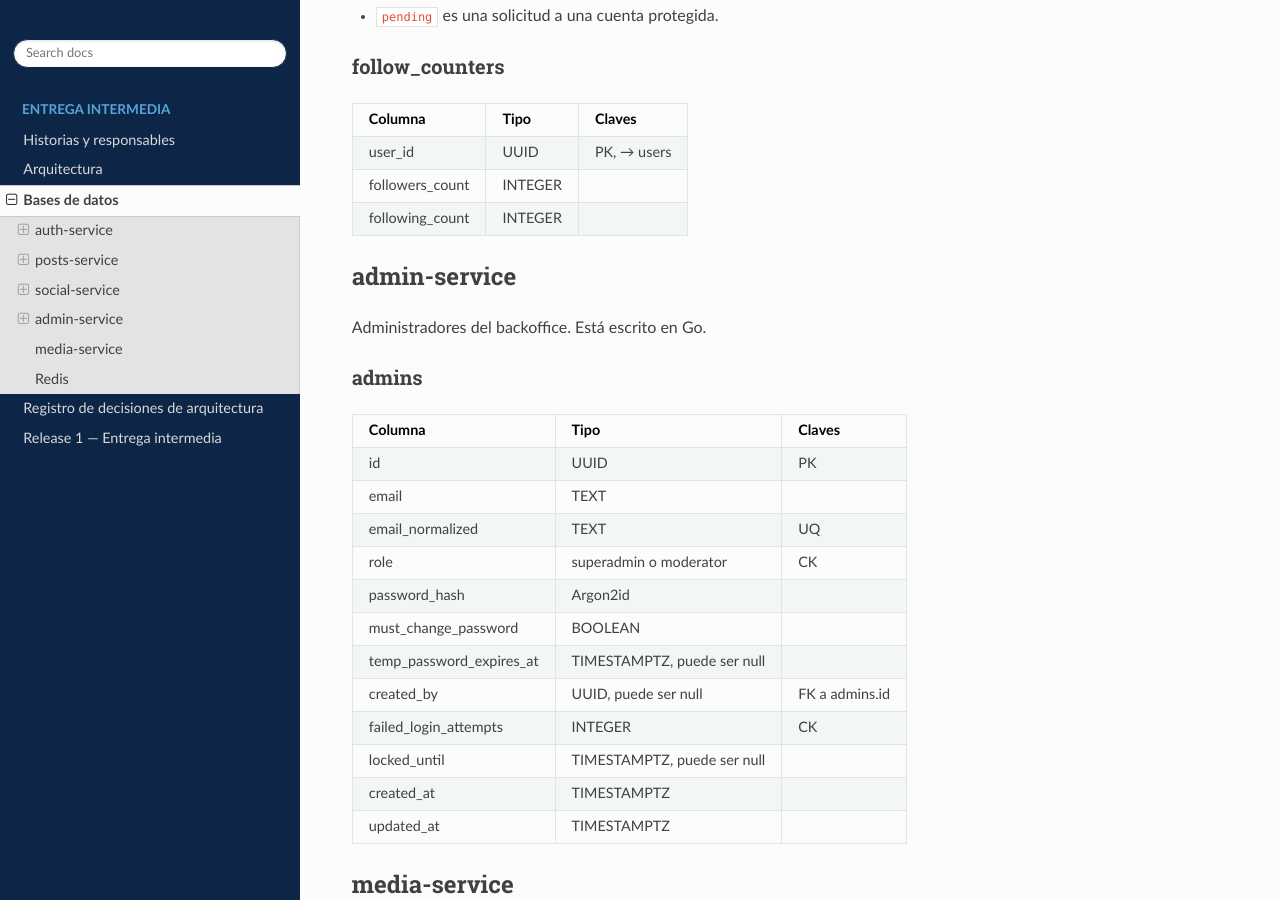
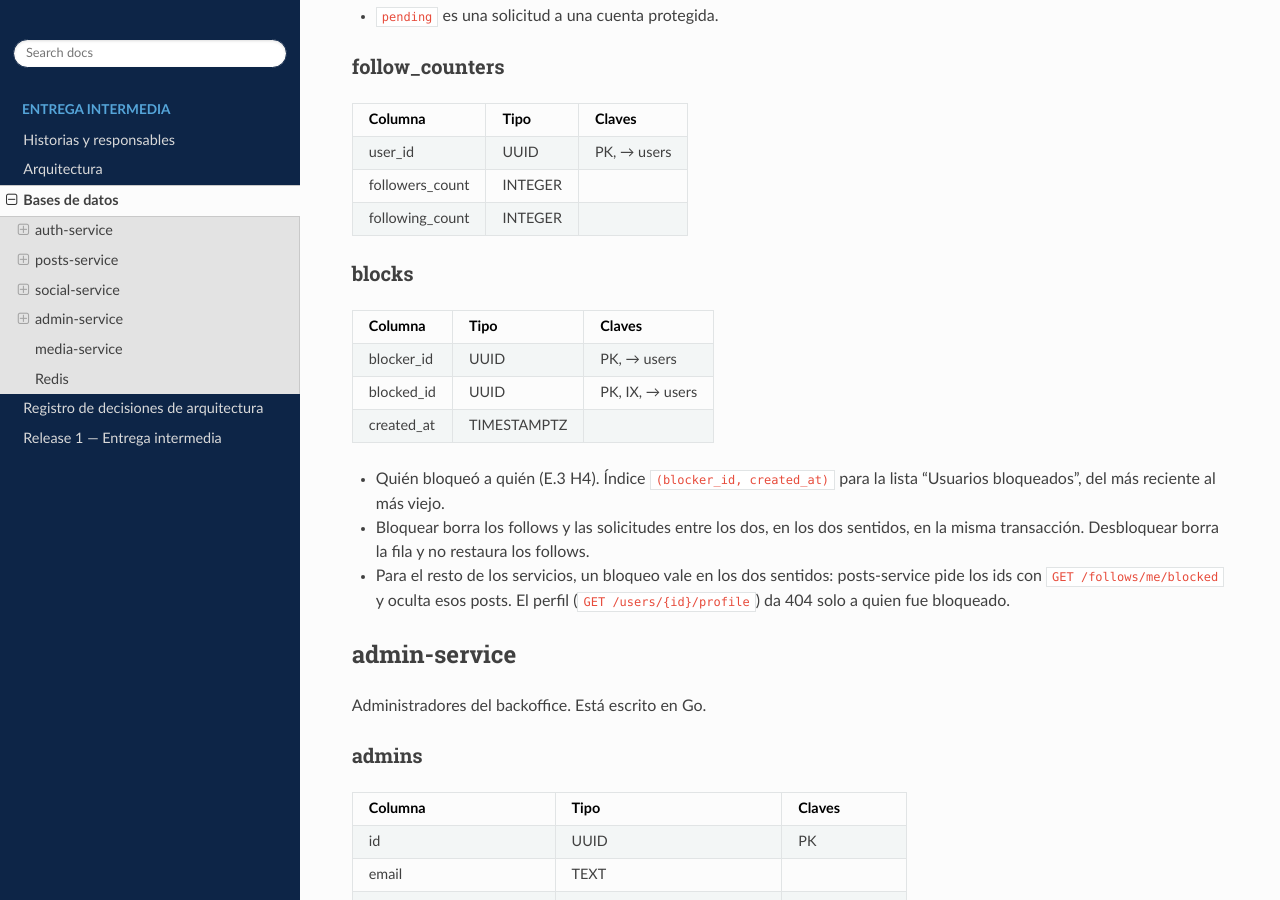
Before and after one commit to tds-g6-2s2026/udesa-x-docs, a Sphinx documentation site: the page built from docs/bases-datos.md, in a window 1280 px wide and 900 px high, scrolled down 3975 px. Built offline with Sphinx 7.4.7 and the Read the Docs theme 3.1.0, drawn with Linux system fonts in a browser that asks for light colours.

Commit message:
docs: tabla blocks de social-service (#33)

```diff
--- a/docs/bases-datos.md
+++ b/docs/bases-datos.md
@@ -131,6 +131,18 @@ Grafo social.
 | followers_count | INTEGER | |
 | following_count | INTEGER | |
 
+### blocks
+
+| Columna | Tipo | Claves |
+|---|---|---|
+| blocker_id | UUID | PK, → users |
+| blocked_id | UUID | PK, IX, → users |
+| created_at | TIMESTAMPTZ | |
+
+- Quién bloqueó a quién (E.3 H4). Índice `(blocker_id, created_at)` para la lista "Usuarios bloqueados", del más reciente al más viejo.
+- Bloquear borra los follows y las solicitudes entre los dos, en los dos sentidos, en la misma transacción. Desbloquear borra la fila y no restaura los follows.
+- Para el resto de los servicios, un bloqueo vale en los dos sentidos: posts-service pide los ids con `GET /follows/me/blocked` y oculta esos posts. El perfil (`GET /users/{id}/profile`) da 404 solo a quien fue bloqueado.
+
 ## admin-service
 
 Administradores del backoffice. Está escrito en Go.
```
